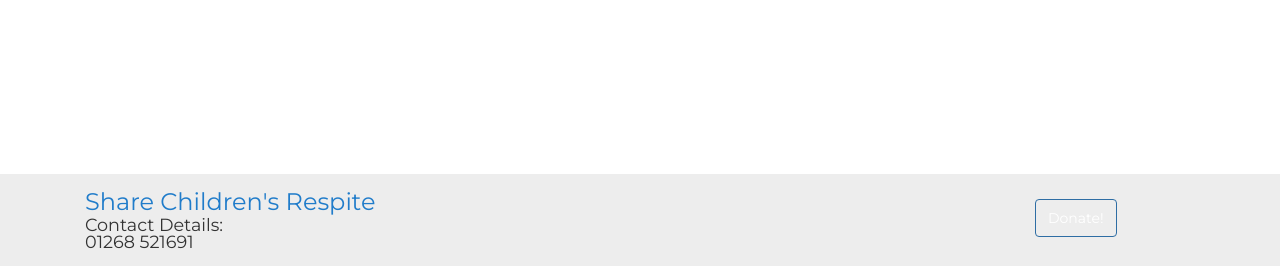
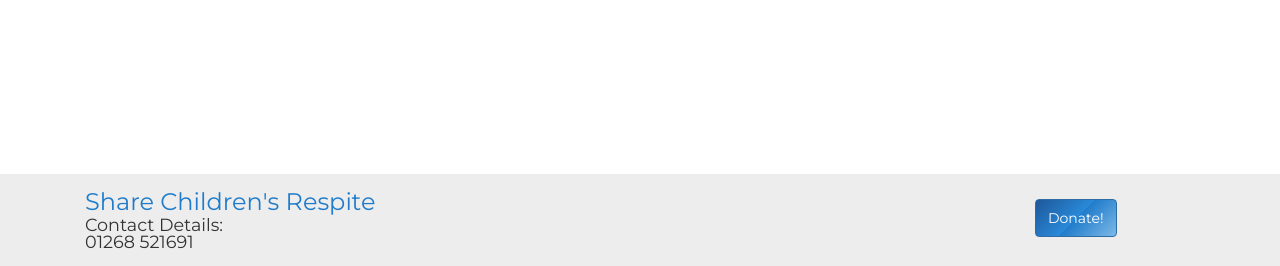
Before and after one commit to callump5/share_respite_prj, a Django app: page /donate/ in a window 1280 px wide. Shown: the part 534-800 px from the top of the page. Run offline with Django 3.2, Linux system fonts and the light colour scheme; some libraries are stand-ins or nearby versions; some web fonts are replaced.

Commit message:
FINISHED FUCK YEAH!!!!!!!!!!!!

```diff
--- a/static/css/home.css
+++ b/static/css/home.css
@@ -1,7 +1,7 @@
 
 
 /* Nav */
-    .navbar-default, .forum-table > table > thead    {
+    .navbar-default, .forum-table > table > thead, .btn-primary    {
     background: rgb(30,87,153); /* Old browsers */
     background: -moz-linear-gradient(-45deg, rgba(30,87,153,1) 0%, rgba(41,137,216,1) 50%, rgba(32,124,202,1) 51%, rgba(125,185,232,1) 100%); /* FF3.6-15 */
     background: -webkit-linear-gradient(-45deg, rgba(30,87,153,1) 0%,rgba(41,137,216,1) 50%,rgba(32,124,202,1) 51%,rgba(125,185,232,1) 100%); /* Chrome10-25,Safari5.1-6 */
```
